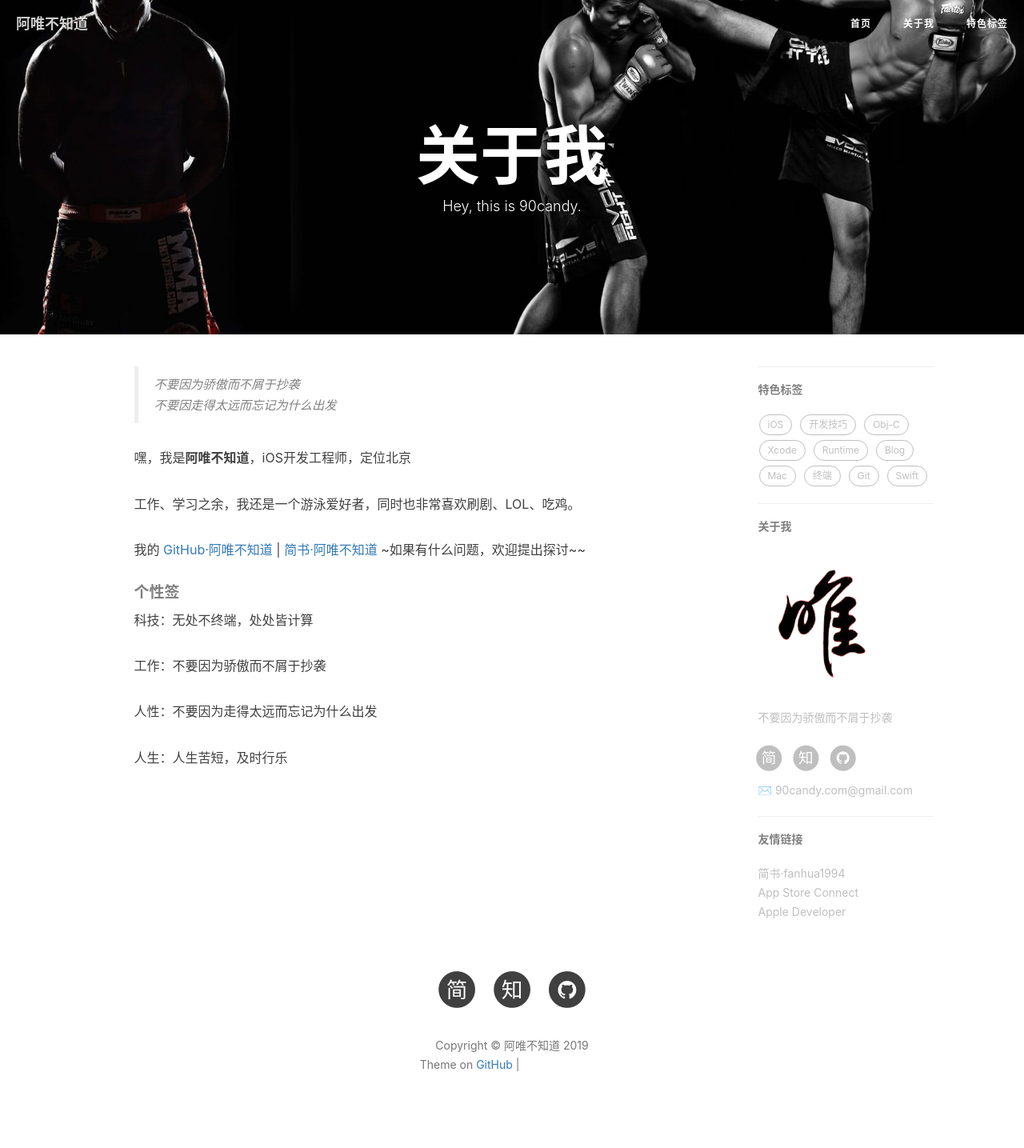
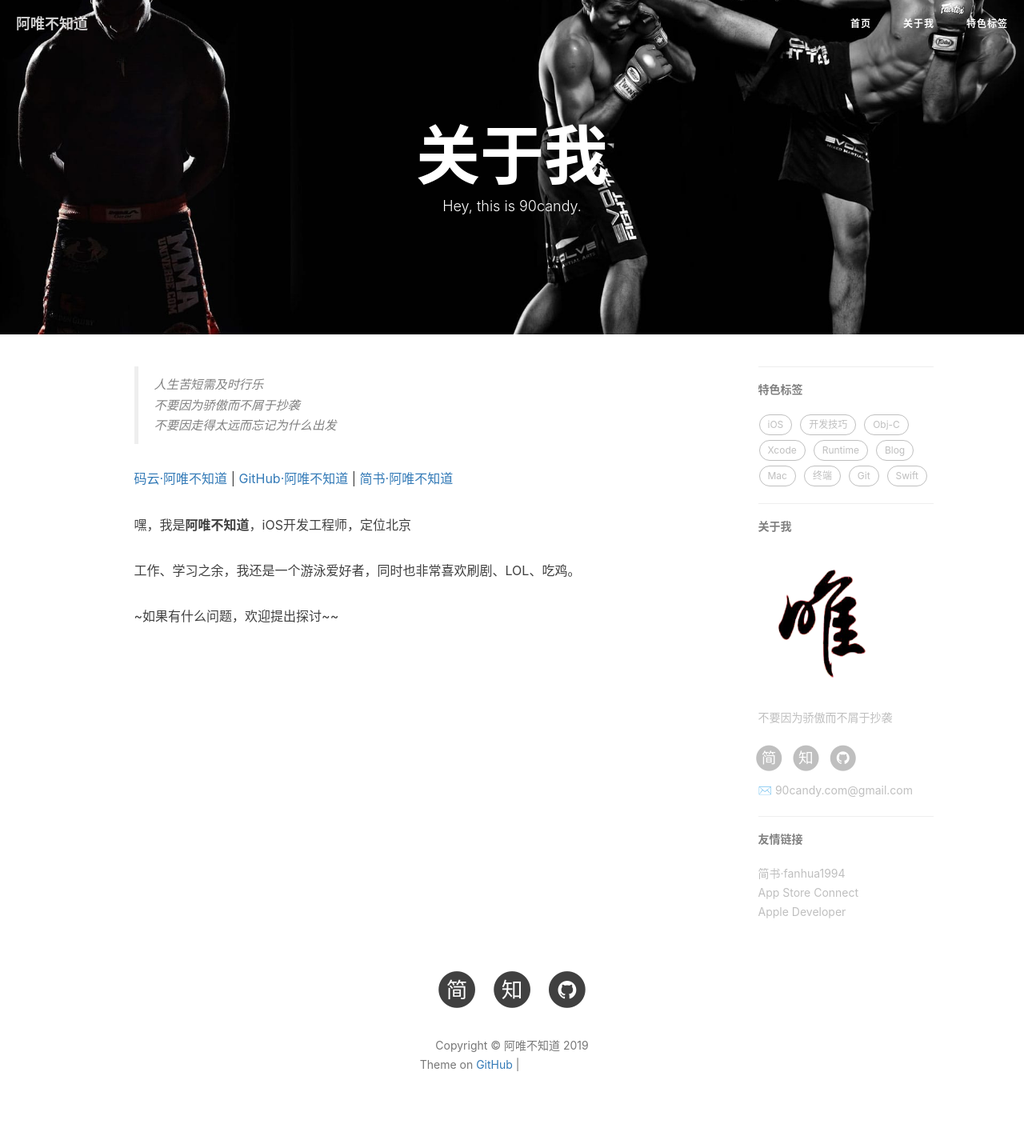
Before and after one commit to AAWayne/AAWayne.github.io, a Jekyll site: the page built from about.html, in a window 1280 px wide. Shown: the whole page at 80% size. Built offline with Jekyll 4.4.1, drawn with Linux system fonts in a browser that asks for light colours; nearby versions of some CDN libraries; comment, search, counter and statistics services are not loaded; grey boxes are pictures that could not be loaded.

Commit message:
Update about.html

```diff
--- a/about.html
+++ b/about.html
@@ -15,21 +15,20 @@ header-img: "img/post-bg-mma-1.jpg"
 <div class="zh post-container">
 
     <!--copied from markdown -->
-    <blockquote><p>不要因为骄傲而不屑于抄袭<br>不要因走得太远而忘记为什么出发</p></blockquote>
+    <blockquote>
+    	<p>
+    		人生苦短需及时行乐<br>
+    		不要因为骄傲而不屑于抄袭<br>
+    		不要因走得太远而忘记为什么出发<br>
+    	</p>
+    </blockquote>
 
+	<p><a href="https://gitee.com/candy90"> 码云·阿唯不知道 </a>|
+		<a href="https://github.com/90candy"> GitHub·阿唯不知道 </a>|
+		<a href="https://www.jianshu.com/u/0f7d26d766f4"> 简书·阿唯不知道 </a></p>
     <p>嘿，我是<strong>阿唯不知道</strong>，iOS开发工程师，定位北京</p>
-
     <p>工作、学习之余，我还是一个游泳爱好者，同时也非常喜欢刷剧、LOL、吃鸡。</p>
-
-    <p>我的<a href="https://github.com/90candy"> GitHub·阿唯不知道 </a>|<a href="https://www.jianshu.com/u/0f7d26d766f4"> 简书·阿唯不知道 </a>~如果有什么问题，欢迎提出探讨~~</p>
-
-    <p></p>
-
-    <h5>个性签</h5>
-   	<p>科技：无处不终端，处处皆计算</p>
-	<p>工作：不要因为骄傲而不屑于抄袭</p>
-	<p>人性：不要因为走得太远而忘记为什么出发</p>
-	<p>人生：人生苦短，及时行乐</p>
+    <p>~如果有什么问题，欢迎提出探讨~~</p>
 
 </div>
 
```
